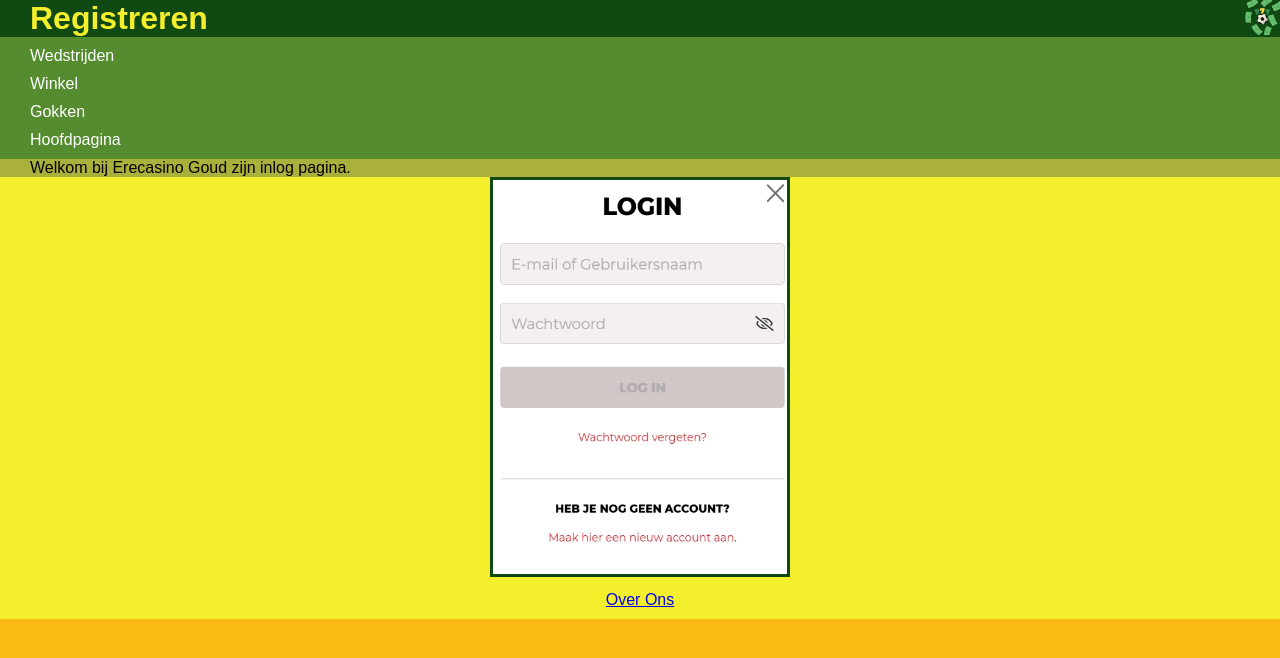
After one commit to Ichthus-Lyceum/ich-2526-4h-in1-powebdesign-daanmidasrens, a PHP site: page /inlog.php in a window 1280 px wide. The commit adds this page. Shown: the top 658 px of the page. Run offline with PHP 8.4, Linux system fonts and the light colour scheme.

Commit message:
loginplekje

```diff
--- a/gokken.php
+++ b/gokken.php
@@ -17,7 +17,7 @@
 <body>
     <header>
         <h1> Gokken </h1>
-        <a href=index.php><img src=plaatjes/login.png width = "75" height = "25"></a>
+        <a href=inlog.php><img src=plaatjes/login.png width = "75" height = "25"></a>
     </header>
 
     <nav>
--- a/index.php
+++ b/index.php
@@ -23,6 +23,7 @@
     <p><a href=shop.php>Wedstrijden</a></p>
     <p><a href=shop2.php>Winkel</a></p>
     <p><a href=gokken.php>Gokken</a></p>
+    <p><a href=inlog.php>Log in</a></p>
 </nav>
 
 <main>
--- /dev/null
+++ b/inlog.php
@@ -0,0 +1,40 @@
+<!DOCTYPE html>
+<html lang="nl">
+<head>
+
+
+
+    <meta charset="utf-8">
+    <meta name="author" content="DaanMidasRens">
+    <meta name="keywords" content="template,HTML,metatags">
+    <meta name="description" content="Dit is de HTML5 template voor iedere pagina">
+    <link rel="stylesheet" type="text/css" href="kleurtjes.css">
+
+</head>
+
+<body>
+
+<header>
+       <h1> Registreren </h1>
+       <a href=index.php><img src=plaatjes/logo.png width = "35" height = "35"></a>
+</header>
+
+    <nav>
+        <p><a href=shop.php>Wedstrijden</a></p>
+        <p><a href=shop2.php>Winkel</a></p>
+        <p><a href=gokken.php>Gokken</a></p>
+        <p><a href=index.php>Hoofdpagina</a></p>
+    </nav>
+
+    <main>
+        Welkom bij Erecasino Goud zijn inlog pagina.
+
+    </main>
+
+<footer>
+    <a><img src = plaatjes/loginplek.png width = "300" height= "400"></a>
+<p><a href=overons.php>Over Ons</a></p>
+</footer>
+
+</body>
+</html>
--- a/overons.php
+++ b/overons.php
@@ -24,6 +24,7 @@
         <p><a href=shop2.php>Winkel</a></p>
         <p><a href=gokken.php>Gokken</a></p>
         <p><a href=index.php>Hoofdpagina</a></p>
+        <p><a href=inlog.php>Log in</a></p>
     </nav>
 
   <main>
--- a/shop.php
+++ b/shop.php
@@ -25,6 +25,7 @@
     <p><a href=gokken.php>Gokken</a></p>
     <p><a href=index.php>Hoofdpagina</a></p>
     <p><a href=shop2.php>Winkel</a></p>
+    <p><a href=inlog.php>Log in</a></p>
 </nav>
 
 <main>
--- a/shop2.php
+++ b/shop2.php
@@ -25,6 +25,7 @@
     <p><a href=shop.php>Wedstrijden</a></p>
     <p><a href=index.php>Hoofdpagina</a></p>
     <p><a href=gokken.php>Gokken</a></p>
+    <p><a href=inlog.php>Log in</a></p>
 </nav>
 
 <main>
```
Also changed, not shown: plaatjes/loginplek.png (added).
